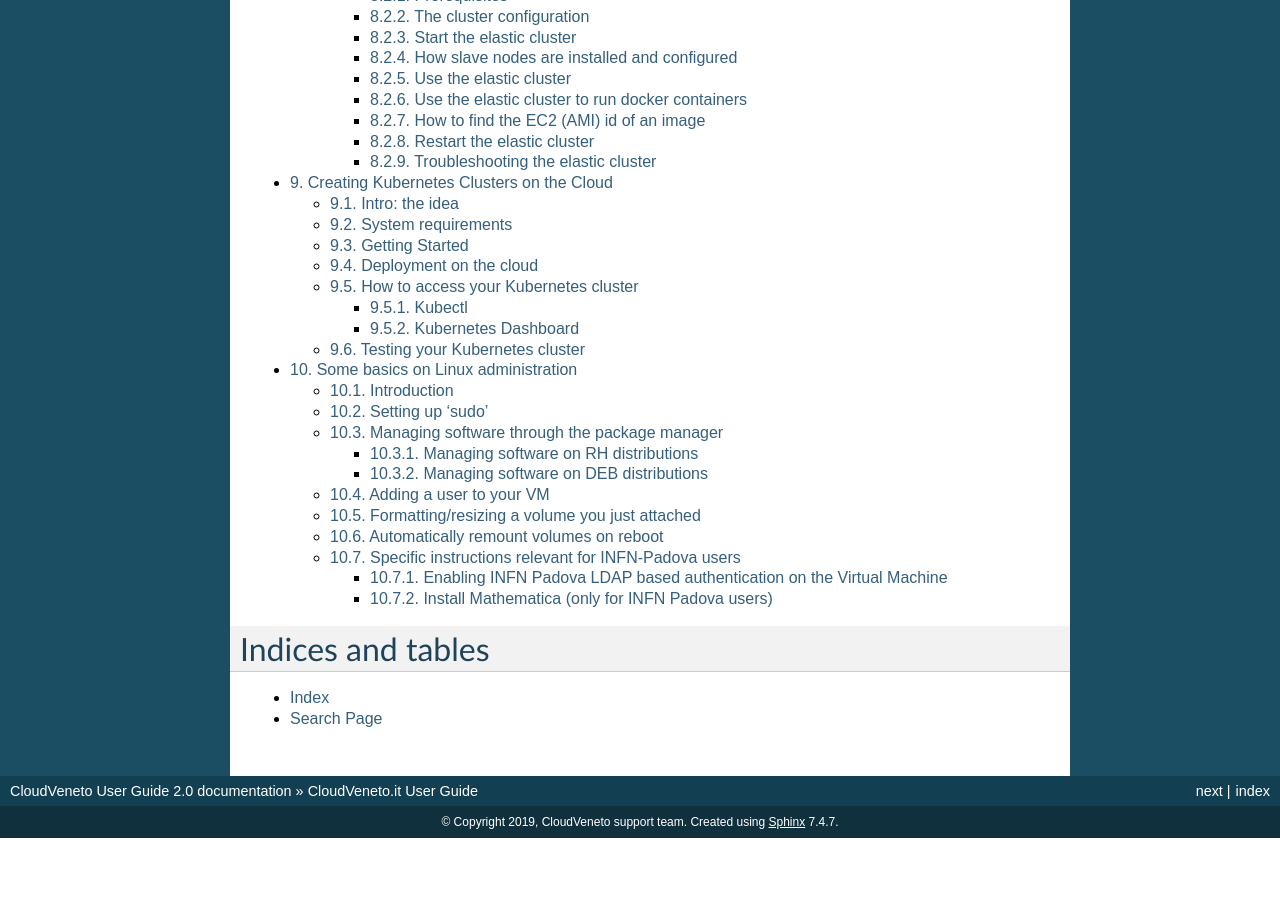
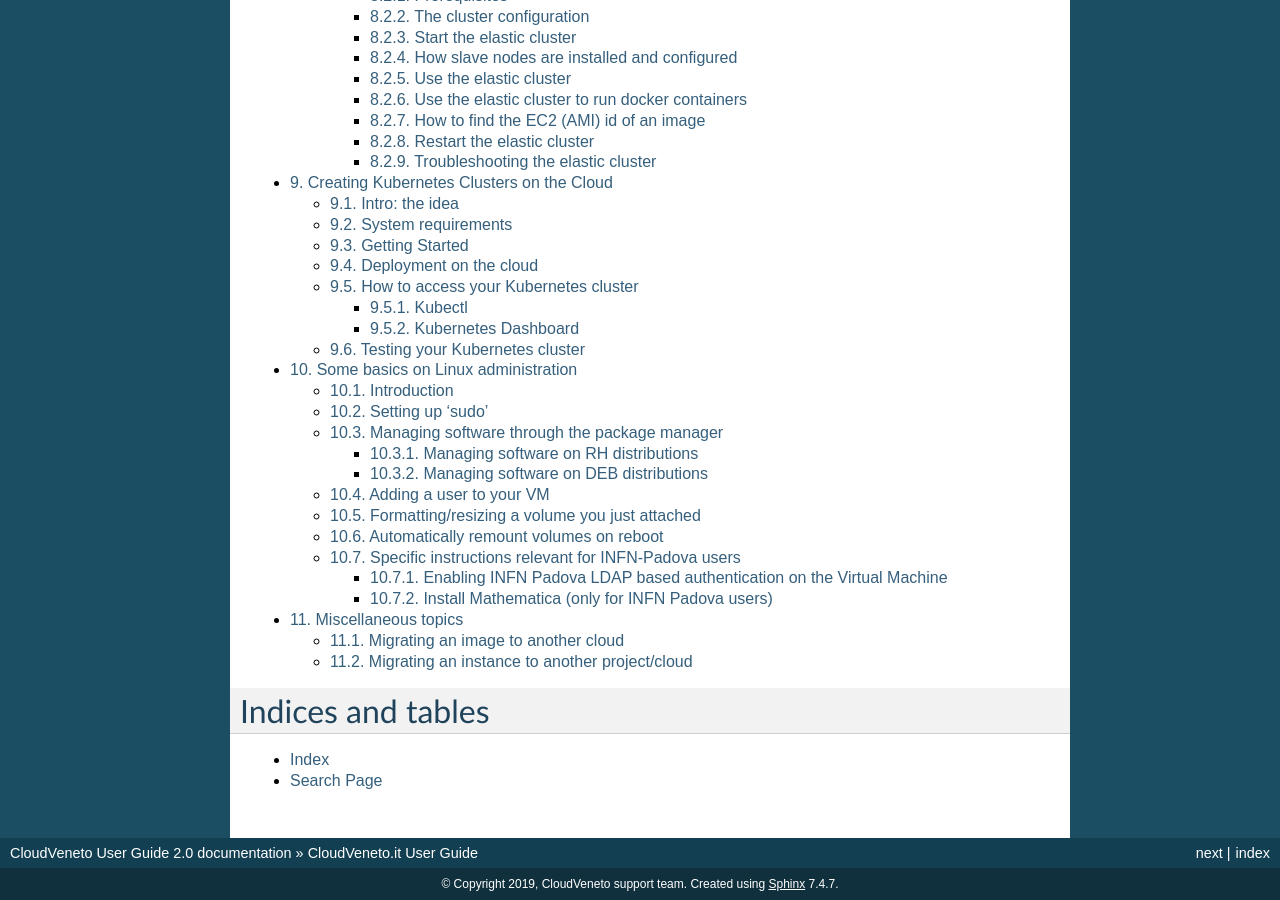
Before and after one commit to marcoverl/CVUserGuide, a Sphinx documentation site: the page built from source/index.rst, in a window 1280 px wide and 900 px high, scrolled down 1697 px. Built offline with Sphinx 7.4.7, drawn with Linux system fonts in a browser that asks for light colours; before the commit the page ends 2535 px from its top, so only the background shows below that; some of the changed lines change nothing that is shown.

Commit message:
Revising doc

```diff
--- /dev/null
+++ b/source/Miscellaneous.rst
@@ -0,0 +1,62 @@
+Miscellaneous topics
+====================
+
+Migrating an image to another cloud
+-----------------------------------
+
+Sometimes it becomes necessary to migrate an image (or snapshot) from
+one OpenStack cloud to another one.
+
+In short the procedure is the following:
+
+**In the source cloud:**
+
+-  Download the image/snapshot as a file
+
+**In the destination cloud:**
+
+-  Upload the downloaded image file to the new environment
+
+To download the image from the source cloud, you need to use the
+OpenStack CLI. After having sourced the environment script of the source
+cloud (as explained in ?), run the **openstack image list** to find the
+id of the image (photo-slave in the following example):
+
+::
+
+    $ openstack image list | grep photo-slave
+    | 753e8fa1-3f1b-407d-9294-d22b89ec3184 | photo-slave                 | active |
+
+Then use the **openstack image save** command, using the relevant id, to
+download the image file:
+
+::
+
+    $ openstack image save --file photo-slave.qcow2 753e8fa1-3f1b-407d-9294-d22b89ec3184
+
+To upload the image to the destination environment, first of all source
+the environment script of the target cloud.
+
+Then run the **openstack image create** command:
+
+::
+
+    $ openstack image create --private --disk-format=qcow2 \
+          --container-format=bare \
+          --file photo-slave.qcow2 photo-slave
+
+Migrating an instance to another project/cloud
+----------------------------------------------
+
+The migration of an instance from one project to another one, or to a
+different OpenStack cloud, can be done using snapshots.
+
+In short the procedure to migrate an instance is the following:
+
+-  Create a snapshot of the instance in the source project (please refer
+   to the instructions provided at ?).
+
+-  Transfer the snapshot from the source project to the destination one
+   (this was discussed in the previous section: ?).
+
+-  In the target environment boot a new instance from the snapshot.
--- a/source/index.rst
+++ b/source/index.rst
@@ -30,6 +30,7 @@ Contents:
    ElasticCluster
    K8sCluster
    MicroPrimers
+   Miscellaneous
 
 Indices and tables
 ==================
```
